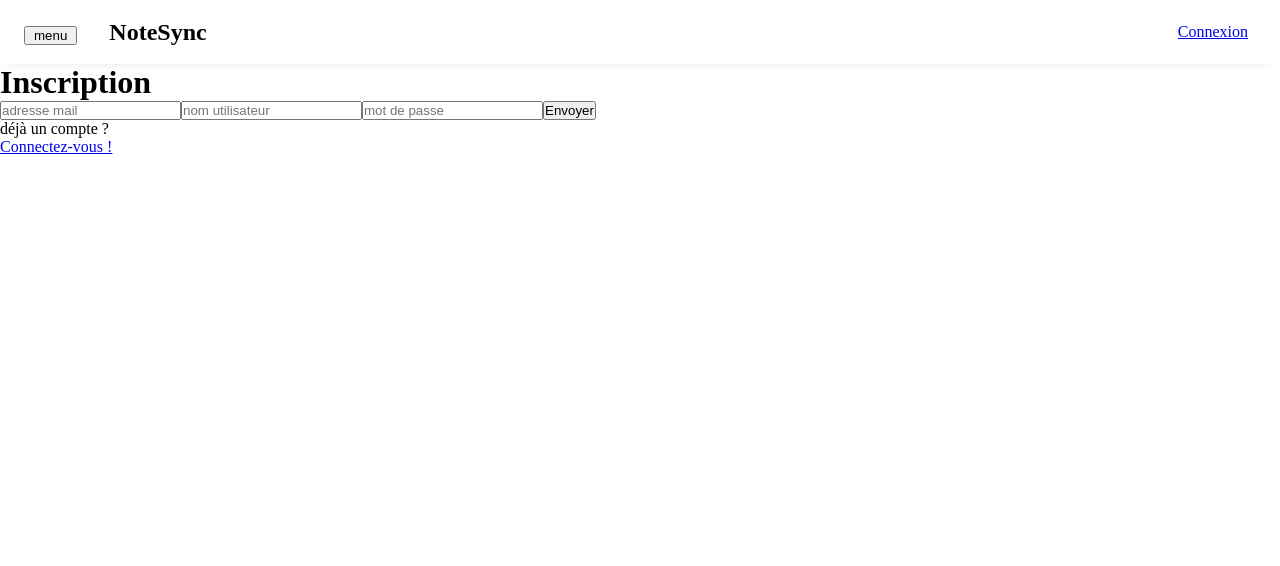
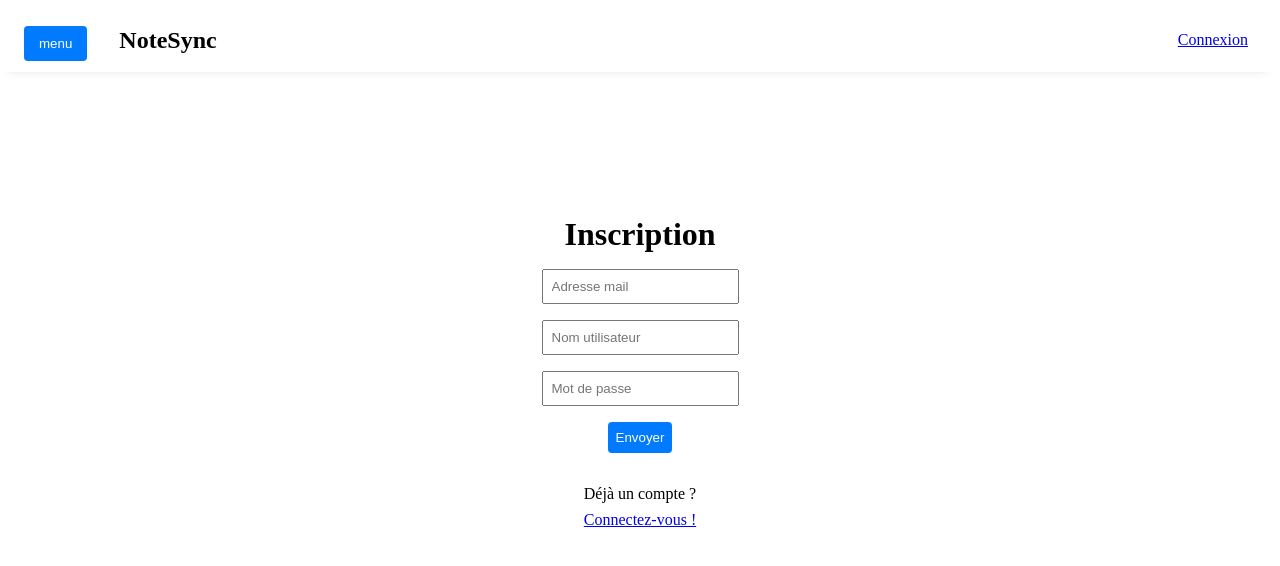
Before and after one commit to ZTH-L2/ZTH, a Vue app in the folder zth-front/: page /inscription in a window 1280 px wide. Shown: the top 566 px of the page. Built offline with nearby package versions, Linux system fonts and the light colour scheme.

Commit message:
style css

```diff
--- a/zth-front/src/components/CoursesComp.vue
+++ b/zth-front/src/components/CoursesComp.vue
@@ -67,13 +67,13 @@ button {
   padding: 14px 16px;
   text-decoration: none;
   overflow: hidden;
-  background-color: grey;
+  background-color: #6C757D;
   font-family: Arial;
   width: 100%;
 }
 
 button:hover {
-  background-color: red;
+  background-color: #ADB5BD;
 }
 
 .router-link-button {
@@ -83,17 +83,15 @@ button:hover {
   padding: 14px 0px;
   text-decoration: none;
   overflow: hidden;
-  background-color: blue;
+  background-color: #ADB5BD;
   font-family: Arial;
   width: 100%;
   display: block;
 }
 
 .router-link-button:hover {
-  background-color: red;
+  background-color: #CED4DA;
 }
 
-.active {
-  background-color: red;
-}
+
 </style>
--- a/zth-front/src/components/MajorComp.vue
+++ b/zth-front/src/components/MajorComp.vue
@@ -49,13 +49,11 @@ const urlStore = useUrlStore();
     padding: 14px 16px;
     text-decoration: none;
     overflow: hidden;
-    background-color: #333;
+    background-color: #495057;
     font-family: Arial;
     width: 100%
-
-
   }
   button:hover{
-    background-color: red;
+    background-color: #6C757D;
   }
 </style>
--- a/zth-front/src/components/SideBarMe.vue
+++ b/zth-front/src/components/SideBarMe.vue
@@ -4,54 +4,28 @@ import { ref } from "vue";
 import { useUserStore } from "../stores/user";
 
 const userStore = useUserStore();
-userStore.init()
-
+userStore.init();
 </script>
 
 <template>
   <div class="sidebar-me">
     <!-- HEADER -->
     <div class="sidebar-header-me">
-      <p> {{  userStore.user.username }}</p>
-      <button @click="$emit('SideBarCloseMe')">Close</button>
+      <p>{{ userStore.user.username }}</p>
+      <button @click="$emit('SideBarCloseMe')" class="button-me">Close</button>
     </div>
     <!-- BODY -->
     <div class="sidebar-body-me">
-      <nav>
-        <ul>
-          <li>
-            <RouterLink to="/me">Me</RouterLink>
-          </li>
-          <li>
-            <RouterLink to="/" @click="$emit('logout')">Logout</RouterLink>
-          </li>
-          <li v-if="userStore.isAdmin">
-            <RouterLink to="/admin" @click="$emit('SideBarCloseMe')">page admin</RouterLink>
-          </li>
-        </ul>
+      <nav class="nav-me">
+        <RouterLink to="/me" class="button-me">Me</RouterLink>
+        <RouterLink to="/" @click="$emit('logout')" class="button-me">Logout</RouterLink>
+        <RouterLink v-if="userStore.isAdmin" to="/admin" @click="$emit('SideBarCloseMe')" class="button-me">page admin</RouterLink>
       </nav>
     </div>
   </div>
 </template>
 
-<style>
-/* ul {
-  list-style-type: none;
-}
-
-nav {
-  width: 14rem;
-  margin-left: 0.5rem;
-  margin-right: 0.5rem;
-}
-
-nav ul li {
-  padding-top: 0.2rem;
-  padding-bottom: 0.2rem;
-
-  background-color: gold;
-} */
-
+<style scoped>
 .sidebar-me {
   height: 100%;
   z-index: 100;
@@ -66,6 +40,27 @@ nav ul li {
   height: 4rem;
 }
 
-/* .sidebar-body-me {
-} */
+.nav-me {
+  display: flex;
+  flex-direction: column; /* Aligner les boutons verticalement */
+  gap: 0.5rem; /* Espacement entre les boutons */
+  align-content: flex-start;
+  flex-wrap: wrap;
+  align-items: flex-start;
+}
+
+.button-me {
+  background-color: #007BFF; /* Couleur de fond du bouton */
+  color: white; /* Couleur du texte du bouton */
+  padding: 10px 15px; /* Espacement interne du bouton */
+  border: none; /* Supprimer la bordure du bouton */
+  border-radius: 4px; /* Ajouter un peu de bord arrondi */
+  cursor: pointer;
+  text-decoration: none;
+  transition: background-color 0.3s; /* Ajouter une transition pour une animation fluide */
+}
+
+.button-me:hover {
+  background-color: #0056b3;
+}
 </style>
--- a/zth-front/src/components/SideBarMenu.vue
+++ b/zth-front/src/components/SideBarMenu.vue
@@ -10,8 +10,8 @@ const userStore = useUserStore();
   <div class="sidebar-menu">
     <!-- HEADER -->
     <div class="sidebar-header-menu">
-      HEADER
-      <button @click="$emit('SideBarCloseMenu')">Close</button>
+
+      <button @click="$emit('SideBarCloseMenu')" class="button-menu">Close</button>
     </div>
     <!-- BODY -->
     <MajorComp v-if="userStore.isLoggedIn"></MajorComp>
@@ -35,4 +35,20 @@ const userStore = useUserStore();
 
 /* .sidebar-body-menu {
 } */
+
+.button-menu {
+  margin-left: 150px;
+  background-color: #007BFF; /* Couleur de fond du bouton */
+  color: white; /* Couleur du texte du bouton */
+  padding: 10px 15px; /* Espacement interne du bouton */
+  border: none; /* Supprimer la bordure du bouton */
+  border-radius: 4px; /* Ajouter un peu de bord arrondi */
+  cursor: pointer;
+  text-decoration: none;
+  transition: background-color 0.3s; /* Ajouter une transition pour une animation fluide */
+}
+
+.button-menu:hover {
+  background-color: #0056b3;
+}
 </style>
--- a/zth-front/src/components/TheNavbar.vue
+++ b/zth-front/src/components/TheNavbar.vue
@@ -30,7 +30,7 @@ function logout(){
   <div>
     <nav class="TheNavBar white-shadow">
       <div class="navElement">
-        <button @click="toogleSideBarMenu">menu</button>
+        <button @click="toogleSideBarMenu" class="button">menu</button>
         <h2><RouterLink to="/" class="navElement">NoteSync</RouterLink></h2>
       </div>
 
@@ -38,7 +38,7 @@ function logout(){
         <RouterLink to="/connexion">Connexion</RouterLink>
       </div>
       <div class="navElement" v-else>
-        <button @click="toogleSideBarMe">Me</button>
+        <button @click="toogleSideBarMe" class="button">Me</button>
       </div>
     </nav>
     <SideBarMenu
@@ -55,7 +55,7 @@ function logout(){
   </div>
 </template>
 
-<style>
+<style scoped>
 .TheNavBar {
   display: flex;
   justify-content: space-between;
@@ -86,6 +86,22 @@ function logout(){
   left: 0px;
 }
 
+
+.button {
+  background-color: #007BFF; /* Couleur de fond du bouton */
+  color: white; /* Couleur du texte du bouton */
+  padding: 10px 15px; /* Espacement interne du bouton */
+  border: none; /* Supprimer la bordure du bouton */
+  border-radius: 4px; /* Ajouter un peu de bord arrondi */
+  cursor: pointer;
+  text-decoration: none;
+  transition: background-color 0.3s; /* Ajouter une transition pour une animation fluide */
+}
+
+.button:hover {
+  background-color: #0056b3;
+}
+
 #SideBarMe {
   position: absolute;
   top: 0px;
--- a/zth-front/src/views/connexion.vue
+++ b/zth-front/src/views/connexion.vue
@@ -8,6 +8,7 @@ const userStore = useUserStore();
 
 const username = ref('')
 const password = ref('')
+const error = ref('')
 async function envoi() {
   await fetch(urlStore.api + "/user/login", {
     method: "POST", // *GET, POST, PUT, DELETE, etc.
@@ -30,7 +31,7 @@ async function envoi() {
       })
     }
     else{
-      error.value = "erreur nom d'utilisateur ou mot de passe incorrecte"
+      error.value = "nom d'utilisateur ou mot de passe incorrecte"
       username.value = ''
       password.value = ''
     }
@@ -39,26 +40,67 @@ async function envoi() {
 </script>
 
 <template>
+  <div class="connexion">
+    <h1>Connexion</h1>
+    <input v-model="username" placeholder="Nom utilisateur">
+    <input v-model="password" type="password" placeholder="Mot de passe">
+    <button @click="envoi">Envoyer</button>
 
-<div class="connexion">
-  <h1>Connexion</h1>
-  <input v-model="username" placeholder="nom utilisateur">
-  <input v-model="password" type="password" placeholder="mot de passe">
-  <button @click="envoi()">Envoyer</button>
+    <p>{{ error }}</p>
 
-  <p>Pas de compte ?</p>
+    <p>Pas de compte ?</p>
 
-  <nav>
+    <nav>
       <RouterLink to="/inscription">Inscrivez-vous !</RouterLink>
-  </nav>
-</div>
-
+    </nav>
+  </div>
 </template>
 
-<style>
+<style scoped>
+.connexion {
+  display: flex;
+  flex-direction: column;
+  align-items: center;
+  justify-content: center;
+}
+
+h1 {
+  font-size: 2rem;
+  margin-bottom: 1rem;
+}
+
+input {
+  padding: 0.5rem;
+  margin-bottom: 1rem;
+  box-sizing: border-box;
+}
+
+button {
+  padding: 0.5rem;
+  background-color: #007BFF;
+  color: white;
+  border: none;
+  border-radius: 4px;
+  cursor: pointer;
+}
+
+button:hover {
+  background-color: #0056b3;
+}
+
+p {
+  margin-top: 1rem;
+  margin-bottom: 0;
+}
+
+nav {
+  margin-top: 0.5rem;
+}
+
+/* Ajoutez le style ci-dessous si vous souhaitez ajuster la mise en page sur les écrans larges */
 @media (min-width: 1024px) {
-  .about {
-    min-height: 100vh;
+  .connexion {
+    min-height: 75vh;
     display: flex;
     align-items: center;
   }
--- a/zth-front/src/views/creer_post.vue
+++ b/zth-front/src/views/creer_post.vue
@@ -61,7 +61,7 @@ watch(flag, () => {
   flex-direction: column;
   justify-content: center;
   align-items: center;
-  height: 100vh;
+  height: 70vh;
 }
 
 .custom-input {
--- a/zth-front/src/views/inscription.vue
+++ b/zth-front/src/views/inscription.vue
@@ -79,12 +79,12 @@ async function envoi() {
 <template>
   <div class="inscription">
     <h1>Inscription</h1>
-    <input v-model="mail" placeholder="adresse mail" />
-    <input v-model="username" placeholder="nom utilisateur" />
-    <input v-model="password" type="password" placeholder="mot de passe" />
-    <button @click="envoi()">Envoyer</button>
-    {{ error }}
-    <p>déjà un compte ?</p>
+    <input v-model="mail" placeholder="Adresse mail" />
+    <input v-model="username" placeholder="Nom utilisateur" />
+    <input v-model="password" type="password" placeholder="Mot de passe" />
+    <button @click="envoi">Envoyer</button>
+    <p>{{ error }}</p>
+    <p>Déjà un compte ?</p>
     <nav>
       <RouterLink to="/connexion">Connectez-vous !</RouterLink>
     </nav>
@@ -92,9 +92,50 @@ async function envoi() {
 </template>
 
 <style>
+.inscription {
+  display: flex;
+  flex-direction: column;
+  align-items: center;
+  justify-content: center;
+}
+
+h1 {
+  font-size: 2rem;
+  margin-bottom: 1rem;
+}
+
+input {
+  padding: 0.5rem;
+  margin-bottom: 1rem;
+  box-sizing: border-box;
+}
+
+button {
+  padding: 0.5rem;
+  background-color: #007BFF;
+  color: white;
+  border: none;
+  border-radius: 4px;
+  cursor: pointer;
+}
+
+button:hover {
+  background-color: #0056b3;
+}
+
+p {
+  margin-top: 1rem;
+  margin-bottom: 0;
+}
+
+nav {
+  margin-top: 0.5rem;
+}
+
+/* Ajoutez le style ci-dessous si vous souhaitez ajuster la mise en page sur les écrans larges */
 @media (min-width: 1024px) {
-  .about {
-    min-height: 100vh;
+  .inscription {
+    min-height: 75vh;
     display: flex;
     align-items: center;
   }
--- a/zth-front/src/views/lire_post.vue
+++ b/zth-front/src/views/lire_post.vue
@@ -36,9 +36,13 @@
 
         <h3><span class="nbr-note-label">Nombre de notes : {{ postData.nb_note }}</span></h3>
 
-        <button class="modifier-button" v-if="userStore.user.id_user == postData.id_creator">
-          <router-link :to="{ name: 'ecrire_post', params: { id: postData.id_post}}">Modifier</router-link>
-        </button>
+        <router-link
+          :to="{ name: 'ecrire_post', params: { id: postData.id_post }}"
+          class="modifier-button"
+          v-if="userStore.user.id_user == postData.id_creator"
+        >
+          Modifier
+        </router-link>
       </div>
     </div>
 
@@ -55,7 +59,7 @@
     </div>
 
     <!-- espace commentaire -->
-    <CommentsComp v-if="postData" :user="userStore.user" :idPost="postData.id_post" ></CommentsComp>
+    <CommentsComp v-if="postData" :user="userStore.user" :idPost="postData.id_post"></CommentsComp>
   </div>
 </template>
 
@@ -184,6 +188,10 @@ export default {
   margin-top: 1rem;
 }
 
+.creator-link {
+  text-decoration: none;
+}
+
 .post-header {
   background-color: #f2f2f2;
   padding: 10px;
@@ -205,6 +213,18 @@ export default {
 
 .modifier-button {
   float: right;
+  background-color: #007BFF; /* Couleur de fond du bouton */
+  color: white; /* Couleur du texte du bouton */
+  padding: 10px 15px; /* Espacement interne du bouton */
+  border: none; /* Supprimer la bordure du bouton */
+  border-radius: 4px; /* Ajouter un peu de bord arrondi */
+  cursor: pointer;
+  text-decoration: none;
+  transition: background-color 0.3s; /* Ajouter une transition pour une animation fluide */
+}
+
+.modifier-button:hover {
+  background-color: #0056b3;
 }
 
 .post-header h3 {
```
